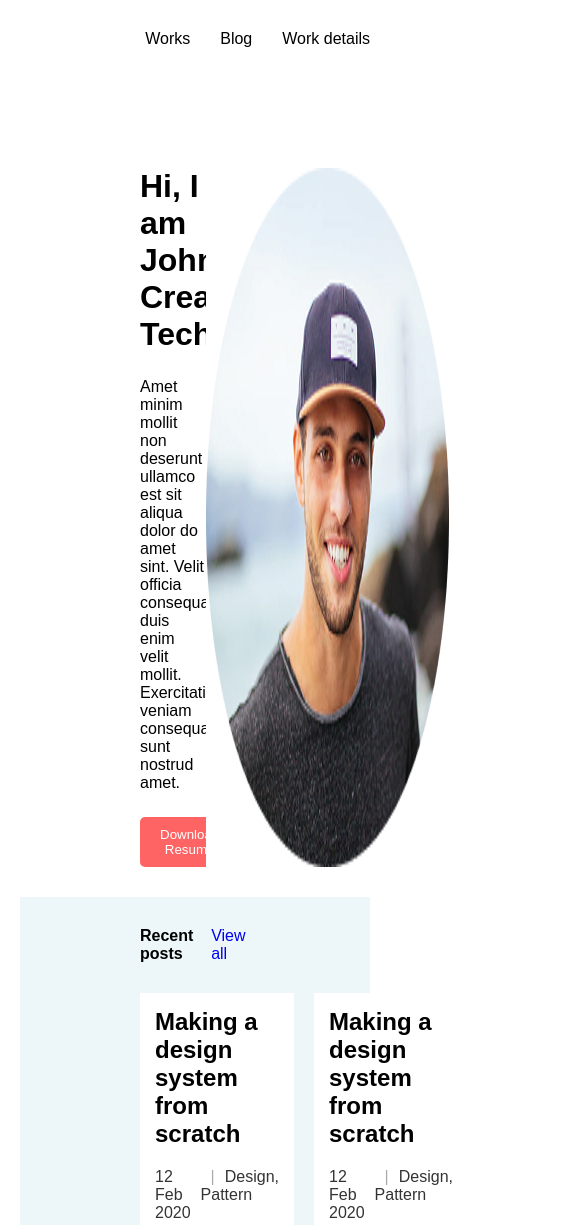
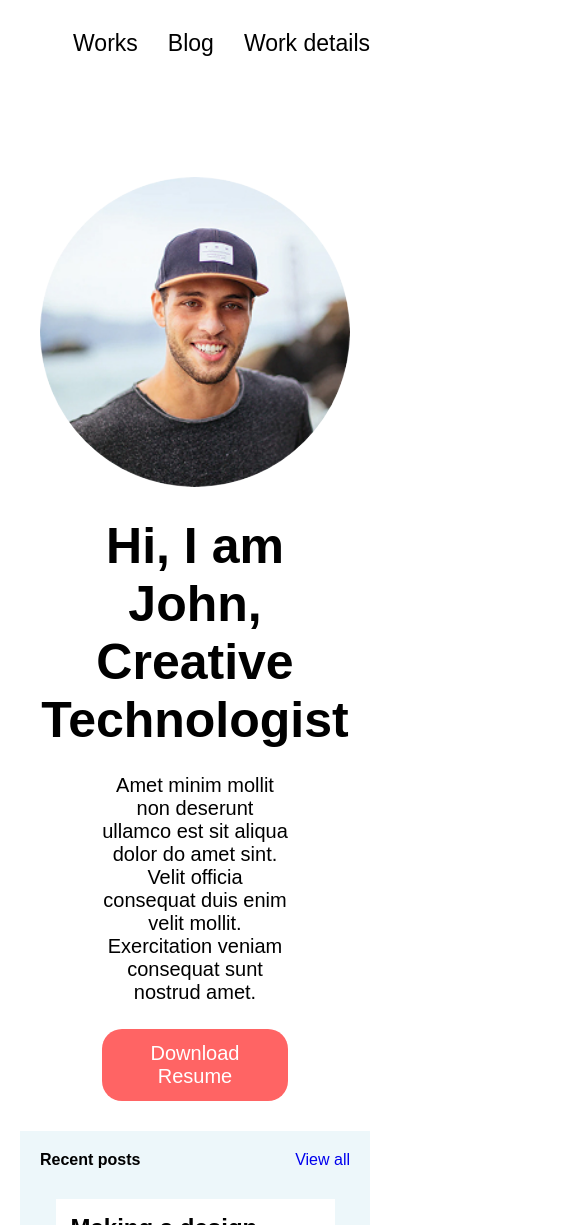
Before and after one commit to ibroximovv/front-2, a plain HTML site: page index.html in a window 390 px wide. Shown: the top 1225 px of the page, 582 px wide, since content can reach past the window. Drawn offline with Linux system fonts and the light colour scheme.

Commit message:
first page to added responsive

```diff
--- a/index.html
+++ b/index.html
@@ -27,7 +27,7 @@
         </nav>
         <div class="header-content container">
             <div class="content-items">
-                <div>
+                <div class="h">
                     <h1>Hi, I am John,</h1>
                     <h1>Creative Technologist</h1>
                 </div>
@@ -105,7 +105,7 @@
             </div>
         </div>
     </header>
-    <footer>
+    <footer class="container">
         <ul>
             <li><i class="fa-brands fa-square-facebook"></i></li>
             <li><i class="fa-brands fa-instagram"></i></li>
--- a/style.css
+++ b/style.css
@@ -11,7 +11,7 @@ header {
 
 .container {
     width: 100%;
-    padding: 0 120px;
+    padding: 0 20px; /* Kichikroq padding ishlating */
 }
 
 nav {
@@ -181,4 +181,91 @@ footer ul {
 
 footer p {
     text-align: center;
+    padding-bottom: 40px;
 }
+
+@media (max-width: 700px) {
+    nav {
+        font-size: 23px;
+    }
+
+    @media (max-width: 700px) {
+        .container {
+            padding: 0 20px;
+        }
+    }
+
+    .header-content {
+        display: flex;
+        flex-direction: column;
+        text-align: center;
+
+    }
+
+    .header-content img {
+        order: -1;
+        border-radius: 50%;
+        border: none;
+    }
+
+    .header-content .content-items {
+        margin: 0 auto;
+        padding: 30px 0;
+        font-size: 20px;
+    }
+
+    .header-content .content-items .h {
+        text-align: center;
+        display: flex;
+        flex-direction: column;
+        align-items: center;
+        font-size: 25px;
+    }
+
+    .header-content .content-items p {
+        width: 100%;
+        margin: 0 auto;
+        text-align: center;
+        font-size: 20px;
+    }
+
+    .header-content .content-items button {
+        padding: 13px 40px;
+        border-radius: 20px;
+        font-size: 20px;
+    }
+
+    .cards {
+        flex-direction: column;
+        align-items: center;
+    }
+
+    .cards .card {
+        width: 90%;
+    }
+
+    .resent-posts {
+        padding: 20px;
+    }
+
+    .featured-works {
+        font-size: 20px;
+    }
+
+    .content-items .content-text{
+
+        flex-direction: column;
+    }
+
+    footer {
+        padding: 0 30px;
+        display: flex;
+        flex-direction: column;
+        gap: 0;
+    }
+
+    footer p {
+        padding-bottom: 40px;
+        font-size: 20px;
+    }
+}
```
